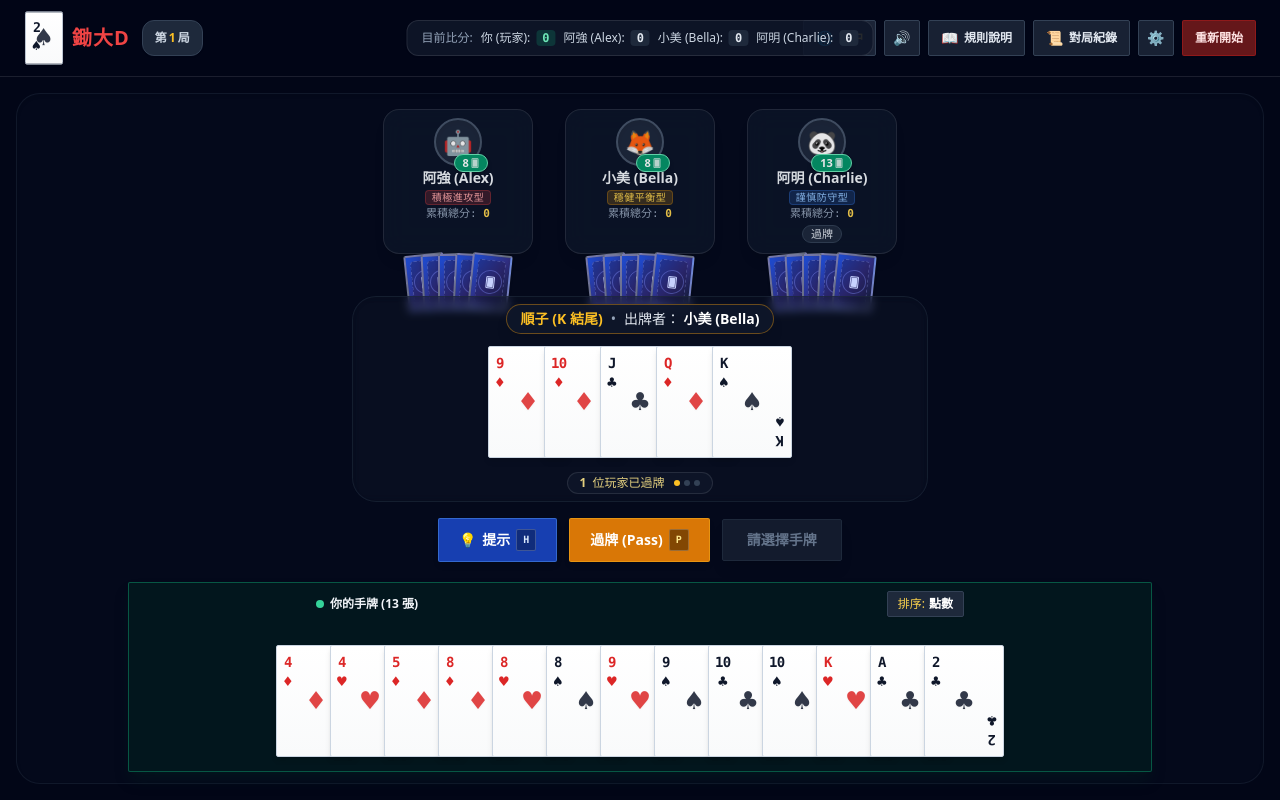
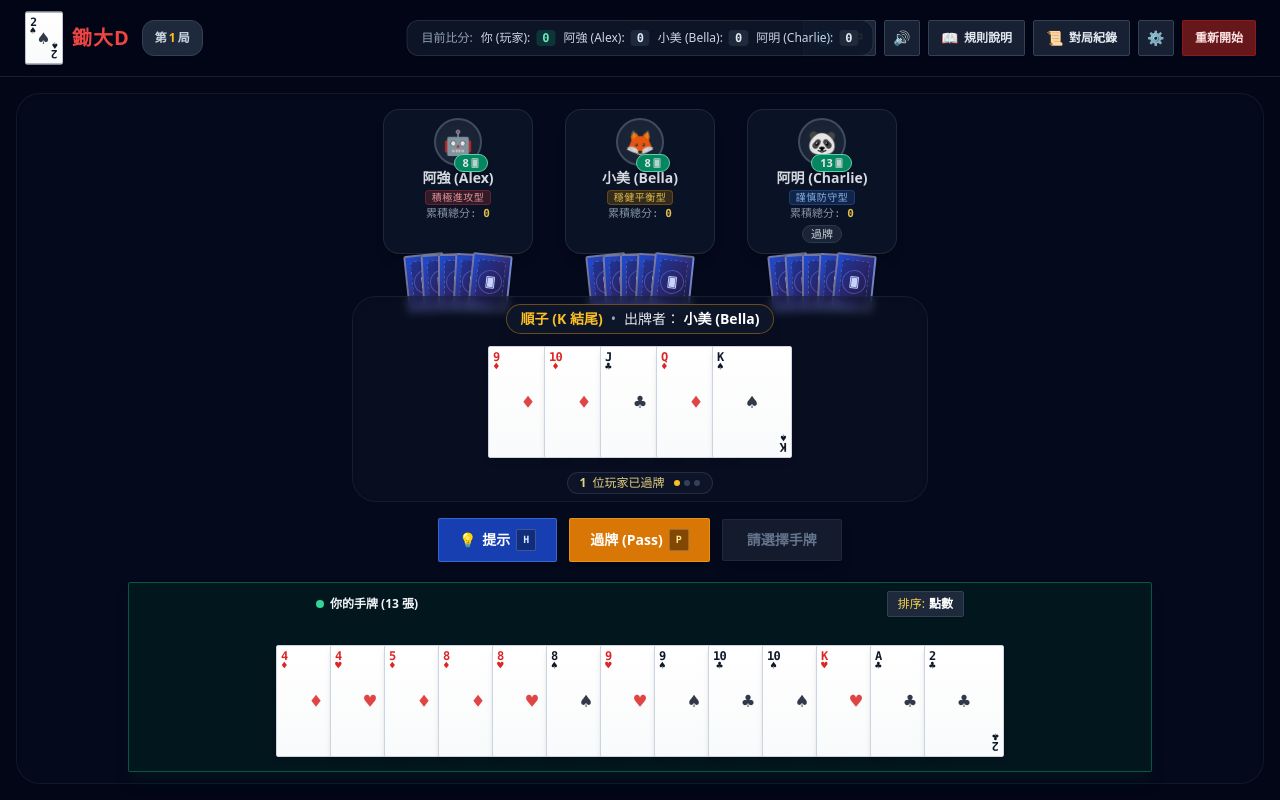
Before and after one commit to kennith/big2-app, a Vue app: page / in a window 1280 px wide. Built offline with nearby package versions, Linux system fonts and the light colour scheme.

Commit message:
fix: adjust card corner typography and padding to prevent bottom rank from overflowing on 768px screens

```diff
--- a/src/components/CardView.vue
+++ b/src/components/CardView.vue
@@ -86,24 +86,24 @@ const roundedClass = computed(() => {
     <!-- Card Front -->
     <div
       v-else
-      class="w-full h-full bg-gradient-to-b from-white to-gray-50 border border-slate-300 flex flex-col justify-between p-1 sm:p-1.5 overflow-hidden font-mono font-bold leading-tight"
+      class="w-full h-full bg-gradient-to-b from-white to-gray-50 border border-slate-300 flex flex-col justify-between p-1 overflow-hidden font-mono font-bold leading-none"
       :class="[roundedClass, isRed ? 'text-red-600' : 'text-slate-900']"
     >
       <!-- Top Left Rank & Suit -->
       <div class="flex flex-col items-center self-start text-left leading-none">
-        <span class="text-xs sm:text-sm font-extrabold tracking-tighter">{{ card.rank }}</span>
-        <span class="text-xs sm:text-base leading-none -mt-0.5">{{ suitSymbol }}</span>
+        <span class="text-xs font-black tracking-tighter leading-none">{{ card.rank }}</span>
+        <span class="text-[11px] leading-none -mt-0.5">{{ suitSymbol }}</span>
       </div>
 
       <!-- Center Big Suit / Rank Watermark -->
       <div class="absolute inset-0 flex items-center justify-center pointer-events-none opacity-85">
-        <span class="text-xl sm:text-2xl md:text-3xl filter drop-shadow-sm">{{ suitSymbol }}</span>
+        <span class="text-xl filter drop-shadow-sm">{{ suitSymbol }}</span>
       </div>
 
       <!-- Bottom Right Inverted Rank & Suit -->
       <div class="flex flex-col items-center self-end text-right leading-none rotate-180">
-        <span class="text-xs sm:text-sm font-extrabold tracking-tighter">{{ card.rank }}</span>
-        <span class="text-xs sm:text-base leading-none -mt-0.5">{{ suitSymbol }}</span>
+        <span class="text-xs font-black tracking-tighter leading-none">{{ card.rank }}</span>
+        <span class="text-[11px] leading-none -mt-0.5">{{ suitSymbol }}</span>
       </div>
     </div>
   </div>
```
